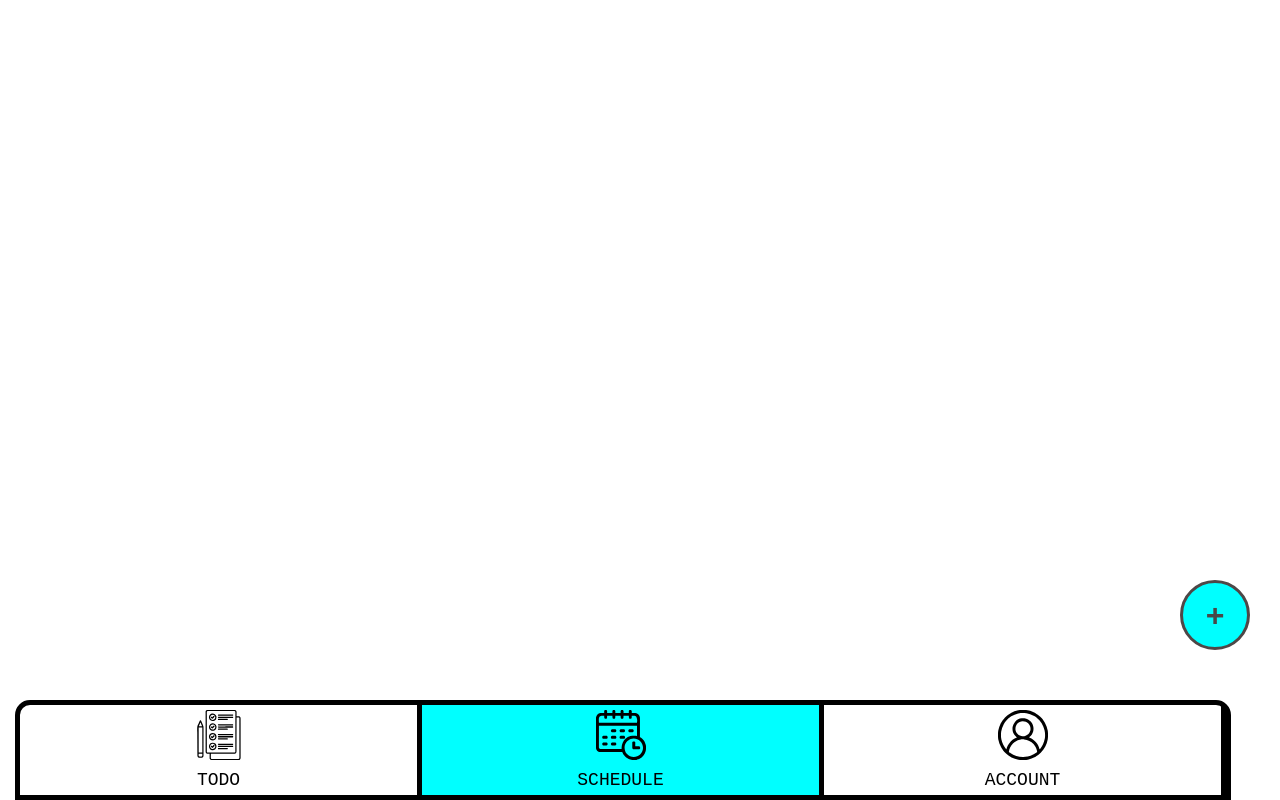
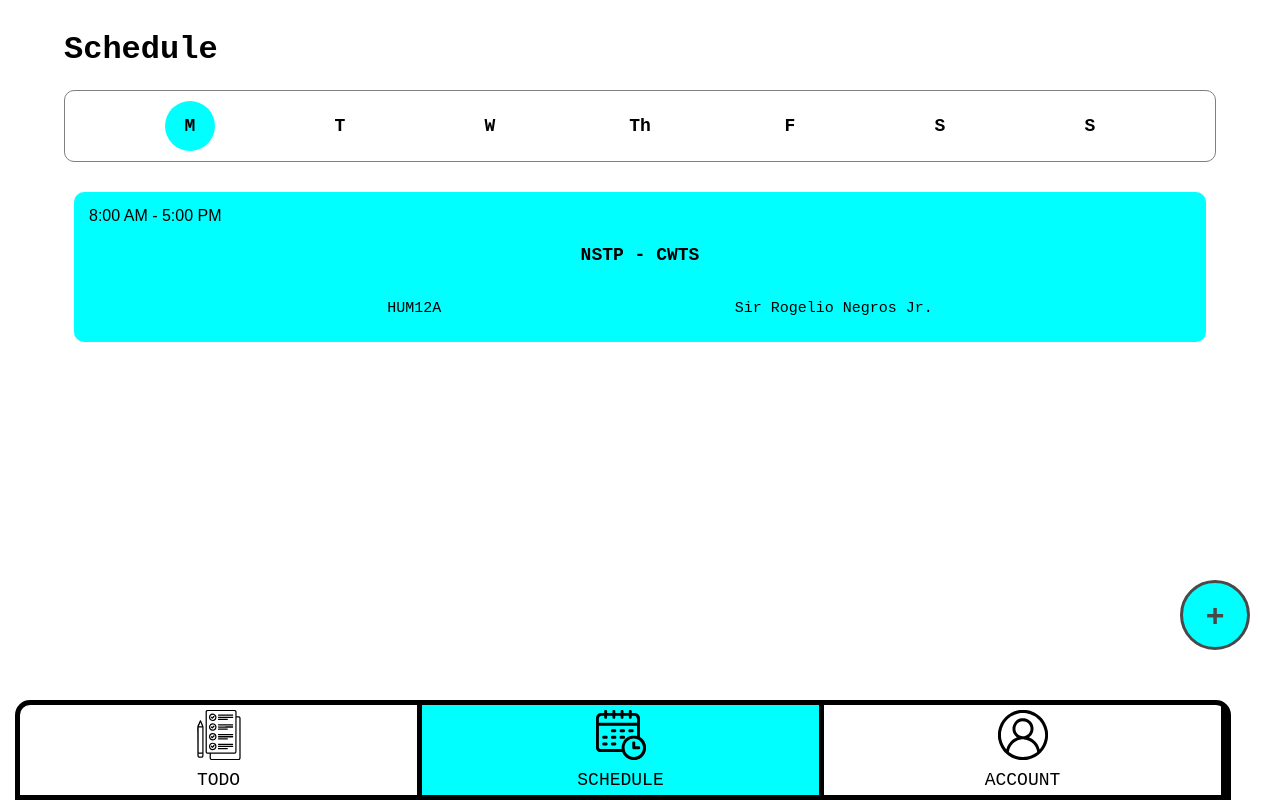
Before and after one commit to Suralta0925/Scheduler, a React (Vite) app: page / in a window 1280 px wide. Built offline with nearby package versions, Linux system fonts and the light colour scheme.

Commit message:
Almost Finish Schedule Tab

```diff
--- /dev/null
+++ b/src/Data/scheduleData.ts
@@ -0,0 +1,103 @@
+export const schedules = [
+    {
+        schedule:[
+            {day:"monday",start:"7:30 AM",end:"9:00 AM"},
+            {day:"thursday",start:"7:30 AM",end:"9:00 AM"}
+        ],
+        subject: "Introduction to Computing",
+        room: "COMLAB6A",
+        instructor: "Sir Debby P. Turco"
+    },
+
+    {
+        schedule:[
+            {day:"monday",start:"9:00 AM",end:"10:30 AM"},
+            {day:"thursday",start:"9: 00 AM",end:"10:30 AM"}
+        ],
+        subject: "Computer Programming I - Java Lab",
+        room: "COMLAB2A",
+        instructor: "Sir Jeffrey Cinco"
+    },
+
+    {
+        schedule:[
+            {day:"monday",start:"10:30 AM",end:"12:00 PM"},
+            {day:"thursday",start:"10:30 AM",end:"12:00 PM"}
+        ],
+        subject: "Readings in Philippine History",
+        room: "CON305A",
+        instructor: "Ms/Mr M. Lelina"
+    },
+    {
+        schedule:[
+            {day:"monday",start:"1:00 PM",end:"2:30 PM"},
+            {day:"thursday",start:"1:00 PM",end:"2:30 PM"}
+        ],
+        subject: "Understanding the Self",
+        room: "CON202A",
+        instructor: "Ms/Mr M. Torreros"
+    },
+
+    {
+        schedule:[
+            {day:"monday",start:"2:30 PM",end:"4:00 PM"},
+            {day:"thursday",start:"2:30 PM",end:"4:00 PM"}
+        ],
+        subject: "IT101L(Information Technology Laboratory)",
+        room: "COMLAB4A",
+        instructor: "Sir Ed Tiquen"
+    },
+
+    {
+        schedule:[
+            {day:"tuesday",start:"8:00 AM",end:"9:00 AM"},
+            {day:"friday",start:"8:00 AM",end:"9:00 AM"}
+        ],
+        subject: "IT101(Information Technology)",
+        room: "COMLAB5A",
+        instructor: "Sir Ed Tiquen"
+    },
+
+    {
+        schedule:[
+            {day:"tuesday",start:"9:00 AM",end:"10:00 AM"},
+            {day:"friday",start:"9:00 AM",end:"10:00 AM"}
+        ],
+        subject: "PATHFIT-1",
+        room: "TBA",
+        instructor: "Mr./Ms, J. Nalam"
+    },
+
+    {
+        schedule:[
+            {day:"tuesday",start:"5:30 PM",end:"7:00 PM"},
+            {day:"friday",start:"5:30 PM",end:"7:00 PM"}
+        ],
+        subject: "Accounting Principle",
+        room: "TBA",
+        instructor: "Mr./Ms, A. Dagalea"
+    },
+
+    {
+        schedule:[
+            {day:"wednesday",start:"10:00 AM",end:"12:00 AM"},
+        ],
+        subject: "Computer Programming I - Java",
+        room: "COMLAB2A",
+        instructor: "Sir Jeffrey Cinco"
+    },
+
+    {
+        schedule:[
+            {day:"saturday",start:"8:00 AM",end:"5:00 PM"},
+            {day:"sunday",start:"8:00 AM",end:"5:00 PM"}
+        ],
+        subject: "NSTP - CWTS",
+        room: "HUM12A",
+        instructor: "Sir Rogelio Negros Jr."
+    },
+
+
+
+
+]
--- a/src/components/ScheduleTabComponents/scheduleCard.tsx
+++ b/src/components/ScheduleTabComponents/scheduleCard.tsx
@@ -0,0 +1,24 @@
+import {schedules} from "../../Data/scheduleData"
+
+type CardProps = {
+    today: string;
+}
+
+function ScheduleCard({today} : CardProps){
+    return(
+        schedules.filter((sched) =>
+            sched.schedule.some((s) => s.day.toLowerCase() === today))
+            .map((item,index)=> (
+                <div id="card" key={index}>
+                    <p id="time">{item.schedule[0].start} - {item.schedule[0].end}</p>
+                    <p id="subject">{item.subject}</p>
+                    <div id="RoomAndProf">
+                        <p id="room">{item.room}</p>
+                        <p id="prof">{item.instructor}</p>
+                    </div>
+                </div>
+            ))
+    )
+}
+
+export default ScheduleCard;
--- a/src/sections/Schedule.tsx
+++ b/src/sections/Schedule.tsx
@@ -1,10 +1,48 @@
 import "../style/ScheduleTabComponents/Schedule.css"
+import ScheduleCard from "../components/ScheduleTabComponents/scheduleCard";
 
 function Schedule(){
+    const now = new Date();
+        const days = ["sunday","monday","tuesday","wednesday","thursday","friday","saturday"];
+        const today = days[now.getDay()];
     return(
         <>
            <div id="ScheduleContainer">
+                <h1 id="scheduleHeader">Schedule</h1>
+                <div id="daysContainer">
+                    <label htmlFor="day1">
+                        <input type="radio" name="day" id="day1" defaultChecked/>
+                        M
+                    </label>
+                    <label htmlFor="day2">
+                        <input type="radio" name="day" id="day2"/>
+                        T
+                    </label>
+                    <label htmlFor="day3">
+                        <input type="radio" name="day" id="day3"/>
+                        W
+                    </label>
+                    <label htmlFor="day4">
+                        <input type="radio" name="day" id="day4"/>
+                        Th
+                    </label>
+                    <label htmlFor="day5">
+                        <input type="radio" name="day" id="day5"/>
+                        F
+                    </label>
+                    <label htmlFor="day6">
+                        <input type="radio" name="day" id="day6"/>
+                        S
+                    </label>
+                    <label htmlFor="day7">
+                        <input type="radio" name="day" id="day7"/>
+                        S
+                    </label>
+                </div>
 
+                <div id="schedCardContainer">
+                    <ScheduleCard today={today}/>
+                </div>
             </div>
         </>
     )
--- a/src/style/ScheduleTabComponents/Schedule.css
+++ b/src/style/ScheduleTabComponents/Schedule.css
@@ -1,4 +1,82 @@
+/* *{
+    border: 1px solid red;
+} */
 
 #ScheduleContainer{
+    width: 90%;
+    height: 88%;
+    margin-top: 10px;
+}
 
+#schedCardContainer{
+    height: 75%;
+    padding: 10px;
+    overflow-x: hidden;
+    overflow-y: scroll;
 }
+
+#daysContainer{
+    display: flex;
+    justify-content: space-evenly;
+    border: 1px solid grey;
+    padding: 10px 0;
+    border-radius: 10px;
+    margin-bottom: 20px;
+}
+
+#daysContainer > label > input{
+    display: none;
+}
+
+#daysContainer > label{
+    height: clamp(40px, 5vw, 50px);
+    width: clamp(40px, 5vw, 50px);
+    font-size: clamp(12px, 2vw, 18px);
+    display: flex;
+    align-items: center;
+    justify-content: center;
+    border-radius: 50%;
+    font-weight: 900;
+}
+
+#daysContainer > label:has(input[type="radio"]:checked){
+    background-color: aqua;
+}
+
+#card{
+    position: relative;
+    height: clamp(150px,7vw,200px);
+    background-color: aqua;
+    border: none;
+    border-radius: 10px;
+    padding: 5px;
+    margin-bottom: 10px;
+}
+
+#card > p{
+    color: black;
+}
+
+#RoomAndProf{
+    display: flex;
+    position: absolute;
+    width: 100%;
+    left: 20px;
+    bottom: 10px;
+    margin: 0;
+    padding: 0;
+    justify-content: space-evenly;
+    font-size: clamp(12px,3vw,15px);
+}
+
+#time{
+    font-family: arial;
+    margin:10px 0 20px 10px;
+    font-size: clamp(13px,1.5vw,16px);
+}
+
+#subject{
+    font-weight: 900;
+    margin-bottom: 10px;
+    font-size: clamp(13px,3vw,18px);
+}
```
